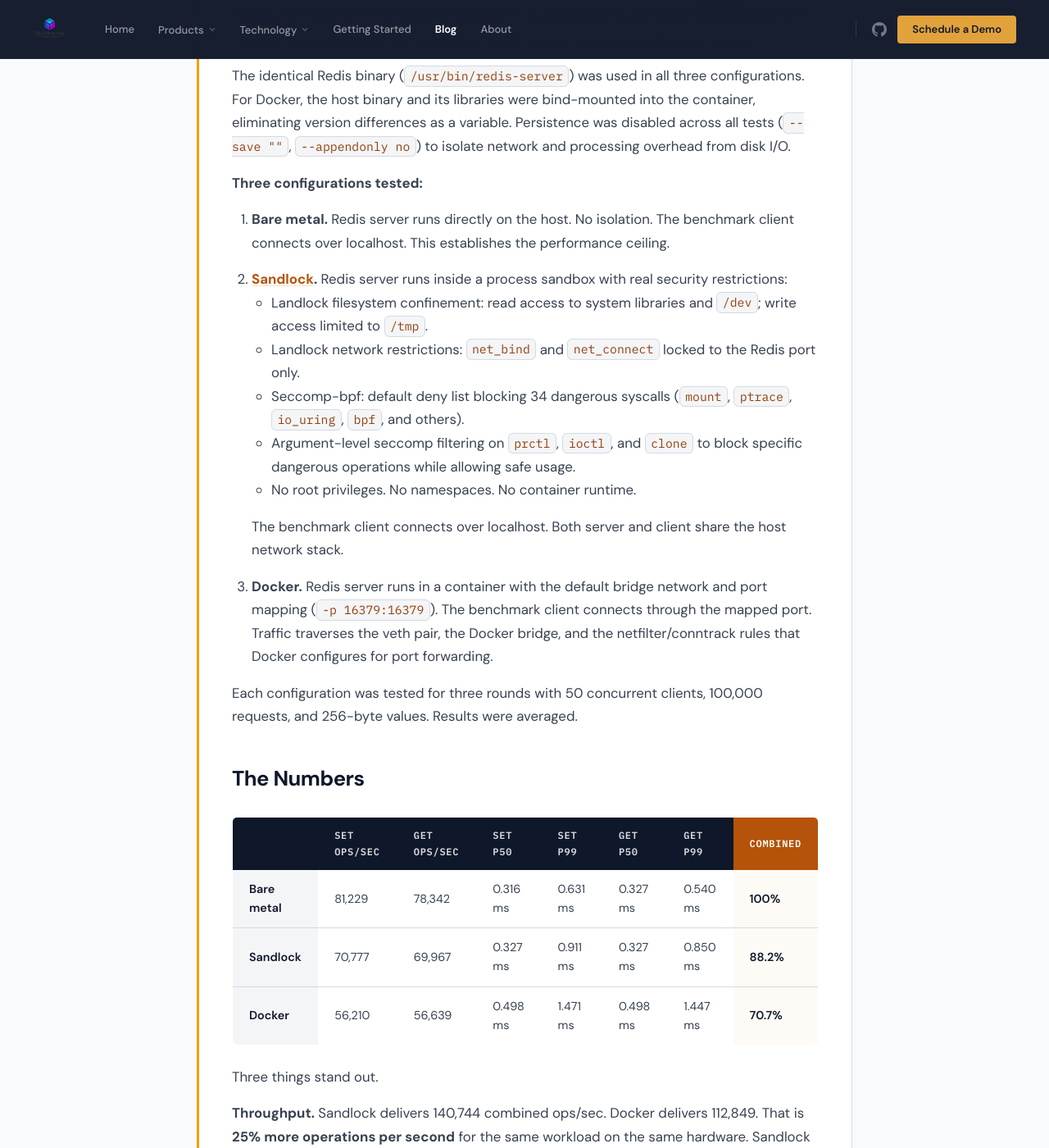
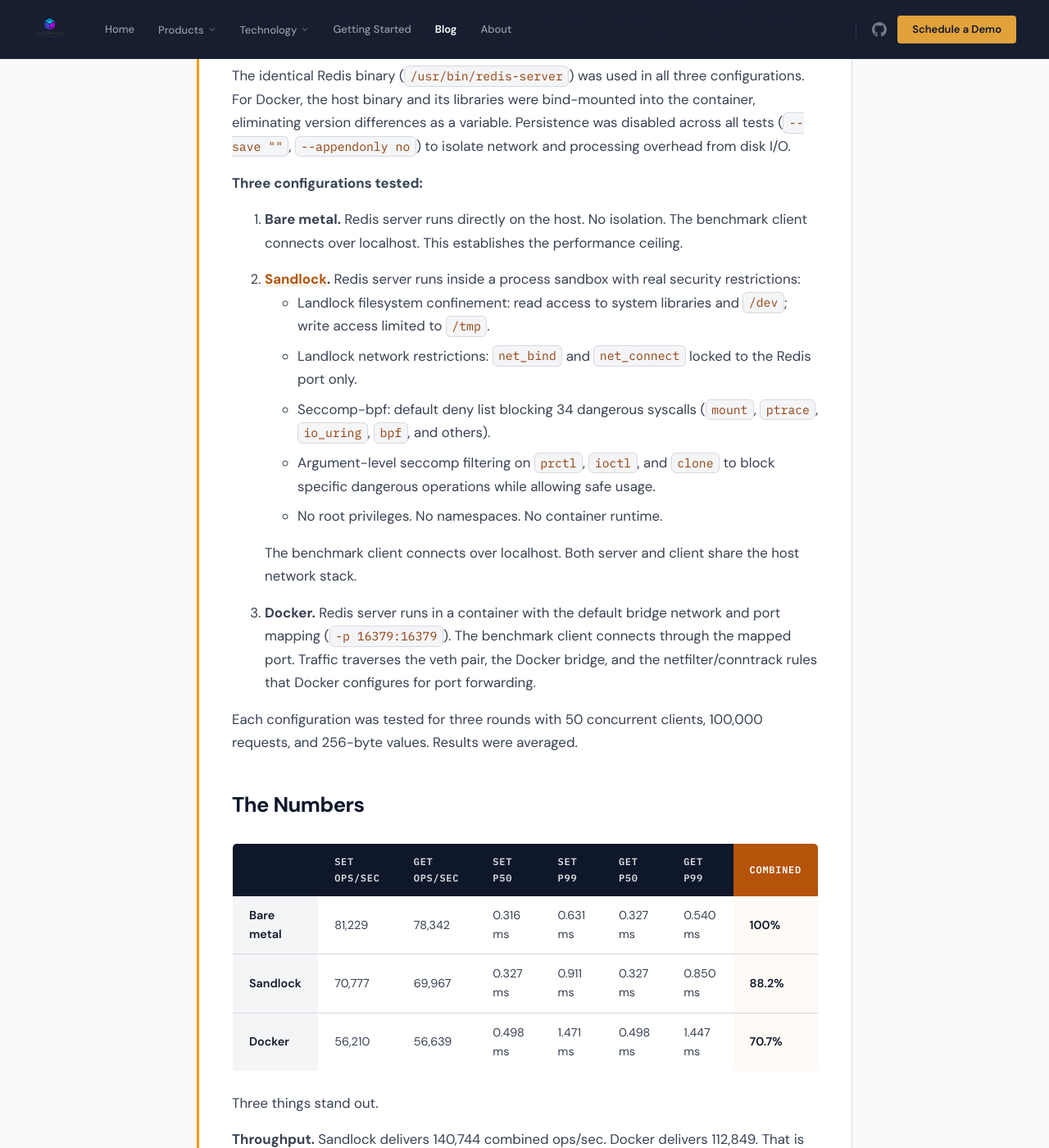
Before and after one commit to multikernel/multikernel.io, a Jekyll site: the page built from _posts/2026-03-21-sandlock-vs-containers-network-benchmark.md, in a window 1280 px wide and 1400 px high, scrolled down 699 px. Shown: the whole window at 82% size. Built offline with Jekyll 4.4.1, drawn with Linux system fonts in a browser that asks for light colours.

Commit message:
Fix list number clipping and spacing in blog post layout
Increase padding-left to 2.5rem so ordered list numbers are fully
visible, and add vertical spacing between list items.

Co-Authored-By: Claude Opus 4.6 (1M context) <noreply@anthropic.com>

```diff
--- a/_layouts/post.html
+++ b/_layouts/post.html
@@ -55,7 +55,12 @@ layout: default
 .blog-content ul,
 .blog-content ol {
     margin-bottom: 1rem;
-    padding-left: 1.5rem;
+    padding-left: 2.5rem;
+}
+
+.blog-content ol li,
+.blog-content ul li {
+    margin-bottom: 0.5rem;
 }
 
 .blog-content a {
```
